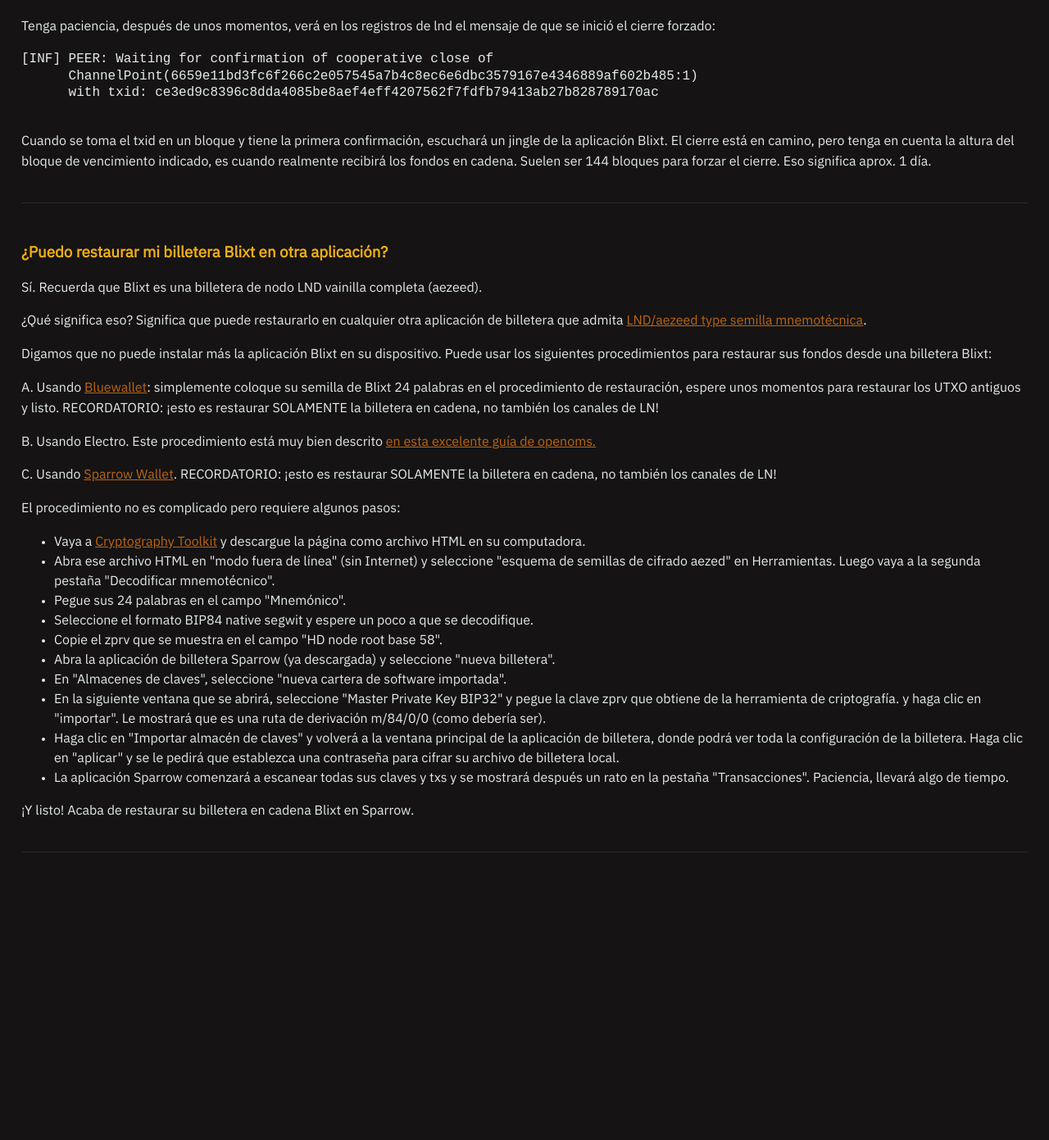
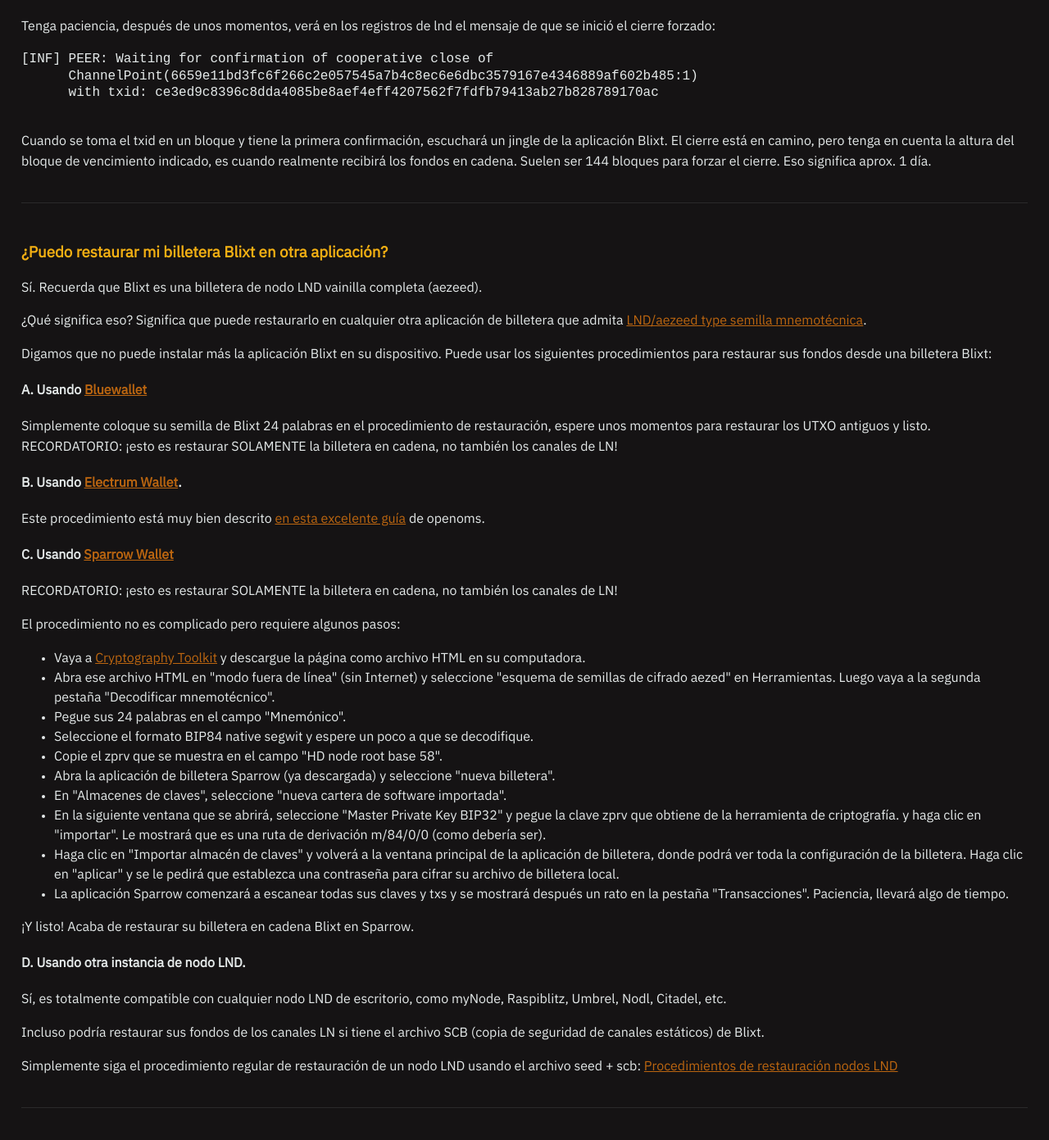
Before and after one commit to BlixtWallet/blixtwallet.github.io, a Jekyll site: the page built from faq_es.html, in a window 1280 px wide and 1400 px high, scrolled down 10190 px. Shown: the top 1391 px of the window at 82% size. Built offline with Jekyll 4.4.1, drawn with Linux system fonts in a browser that asks for light colours; before the commit the page ends 11278 px from its top, so only the background shows below that.

Commit message:
add extra procedure to restore into lnd

```diff
--- a/faq_es.html
+++ b/faq_es.html
@@ -419,10 +419,13 @@
     <p>Sí. Recuerda que Blixt es una billetera de nodo LND vainilla completa (aezeed).</p>
     <p>¿Qué significa eso? Significa que puede restaurarlo en cualquier otra aplicación de billetera que admita <a href="https://coldbit.com/what-types-of-mnemonic-seeds-are-used-in-bitcoin/">LND/aezeed type semilla mnemotécnica</a>.</p>
     <p>Digamos que no puede instalar más la aplicación Blixt en su dispositivo. Puede usar los siguientes procedimientos para restaurar sus fondos desde una billetera Blixt:</p>
-    <p>A. Usando <a href="https://bluewallet.io">Bluewallet</a>: simplemente coloque su semilla de Blixt 24 palabras en el procedimiento de restauración,
-      espere unos momentos para restaurar los UTXO antiguos y listo. RECORDATORIO: ¡esto es restaurar SOLAMENTE la billetera en cadena, no también los canales de LN!</p>
-    <p>B. Usando Electro. Este procedimiento está muy bien descrito <a href="https://www.lightningnode.info/technicals/restorelndonchainfundsinelectrum">en esta excelente guía de openoms.</a></p>
-    <p>C. Usando <a href="https://sparrowwallet.com/">Sparrow Wallet</a>. RECORDATORIO: ¡esto es restaurar SOLAMENTE la billetera en cadena, no también los canales de LN!</p>
+    <h4>A. Usando <a href="https://bluewallet.io">Bluewallet</a></h4>
+    <p>Simplemente coloque su semilla de Blixt 24 palabras en el procedimiento de restauración, espere unos momentos para restaurar los UTXO antiguos y listo.
+       RECORDATORIO: ¡esto es restaurar SOLAMENTE la billetera en cadena, no también los canales de LN!</p>
+    <h4>B. Usando <a href="https://electrum.org">Electrum Wallet</a>.</h4>
+    <p>Este procedimiento está muy bien descrito <a href="https://www.lightningnode.info/technicals/restorelndonchainfundsinelectrum">en esta excelente guía</a> de openoms.</p>
+    <h4>C. Usando <a href="https://sparrowwallet.com/">Sparrow Wallet</a></h4>
+    <p>RECORDATORIO: ¡esto es restaurar SOLAMENTE la billetera en cadena, no también los canales de LN!</p>
     <p>El procedimiento no es complicado pero requiere algunos pasos:</p>
     <ul>
       <li>Vaya a <a href="https://guggero.github.io/cryptography-toolkit/#!/aezeed">Cryptography Toolkit</a> y descargue la página como archivo HTML en su computadora.</li >
@@ -440,6 +443,11 @@
           un rato en la pestaña "Transacciones". Paciencia, llevará algo de tiempo.</li>
     </ul>
     <p>¡Y listo! Acaba de restaurar su billetera en cadena Blixt en Sparrow.</p>
+    <h4>D. Usando otra instancia de nodo LND.</h4>
+     <p>Sí, es totalmente compatible con cualquier nodo LND de escritorio, como myNode, Raspiblitz, Umbrel, Nodl, Citadel, etc.</p>
+     <p>Incluso podría restaurar sus fondos de los canales LN si tiene el archivo SCB (copia de seguridad de canales estáticos) de Blixt.</p>
+     <p>Simplemente siga el procedimiento regular de restauración de un nodo LND usando el archivo seed + scb:
+        <a href="https://www.lightningnode.info/recovery/lndrecovery">Procedimientos de restauración nodos LND</a></p>
   </section>
 
 </article>
```
Also changed, not shown: faq.html (+12 -4 lines).
